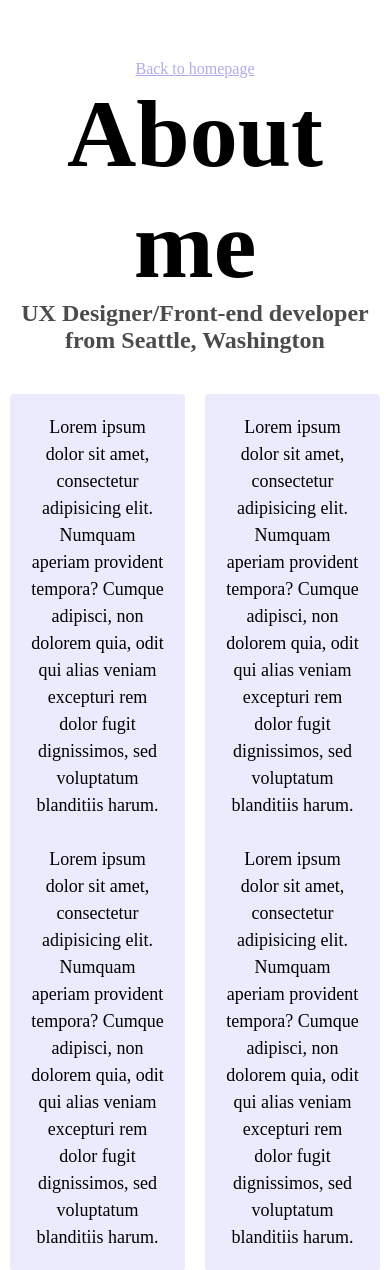
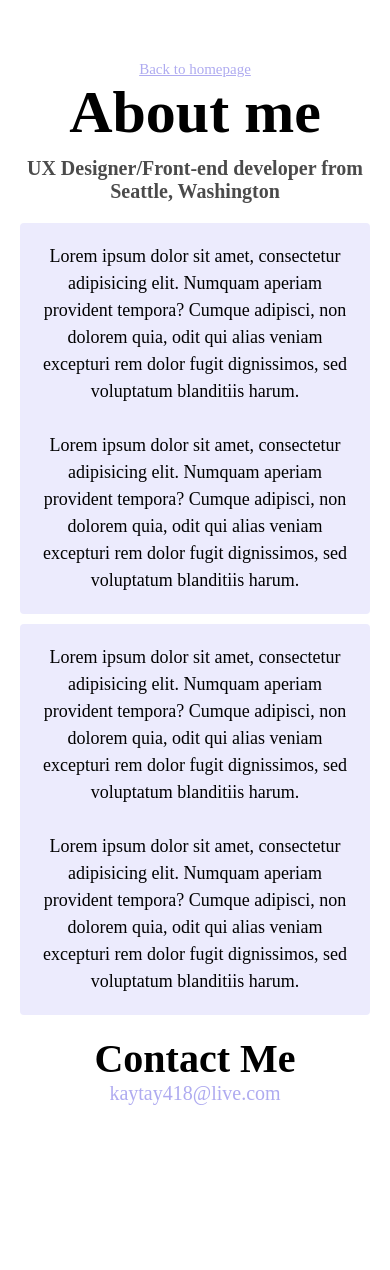
Before and after one commit to Kaytay418/portfolio-practice, a plain HTML site: page about.html in a window 390 px wide. Shown: the top 1270 px of the page. After the commit the page ends 1165 px from the top, so only its background shows below. Drawn offline with Linux system fonts and the light colour scheme.

Commit message:
Added SEO and responsive elements

```diff
--- a/about.html
+++ b/about.html
@@ -2,13 +2,16 @@
 <html lang="en">
   <head>
     <meta charset="UTF-8" />
+    <meta name="description" content="About me page" />
     <meta name="viewport" content="width=device-width, initial-scale=1.0" />
     <meta http-equiv="X-UA-Compatible" content="ie=edge" />
     <link rel="stylesheet" href="style.css" />
-    <title>Document</title>
+    <title>About Me</title>
   </head>
   <body>
-    <a href="index.html" class="homepage-link">Back to homepage</a>
+    <a href="index.html" class="homepage-link" title="Homepage link"
+      >Back to homepage</a
+    >
     <h1>About me</h1>
     <h3>UX Designer/Front-end developer from Seattle, Washington</h3>
     <div class="about-p">
@@ -40,7 +43,7 @@
     </div>
     <div id="contact">
       <h2>Contact Me</h2>
-      <a href="mailto:kaytay418@live.com" class="email-link"
+      <a href="mailto:kaytay418@live.com" class="email-link" title="email link"
         >kaytay418@live.com</a
       >
     </div>
--- a/style.css
+++ b/style.css
@@ -63,7 +63,7 @@ h3 {
 }
 
 .about-p p {
-  margin: 10px;
+  margin: 15px;
   background: var(--secondary-color);
   padding: 20px;
   border-radius: 4px;
@@ -77,3 +77,34 @@ h3 {
   font-size: 20px;
   text-decoration: none;
 }
+
+@media (max-width: 415px) {
+  h1 {
+    font-size: 60px;
+  }
+
+  h2 {
+    font-size: 40px;
+  }
+
+  h3 {
+    font-size: 20px;
+    max-width: 400px;
+    margin-top: 10px;
+  }
+
+  a {
+    font-size: 15px;
+  }
+
+  .about-p {
+    display: block;
+    margin: auto;
+    font-size: 10px;
+    padding: 10px;
+  }
+
+  .about-p p {
+    margin: 10px;
+  }
+}
```
Also changed, not shown: index.html (+6 -3 lines).
